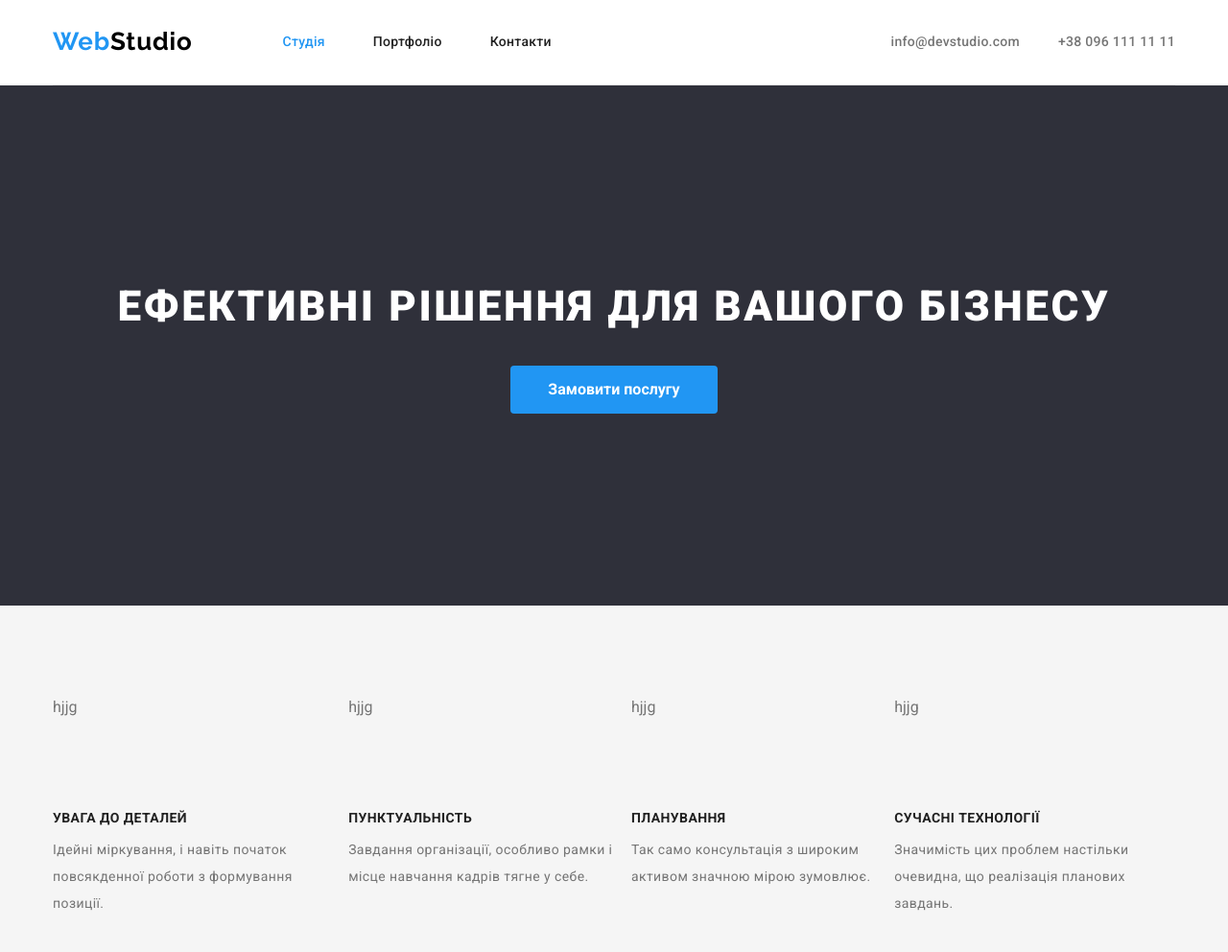
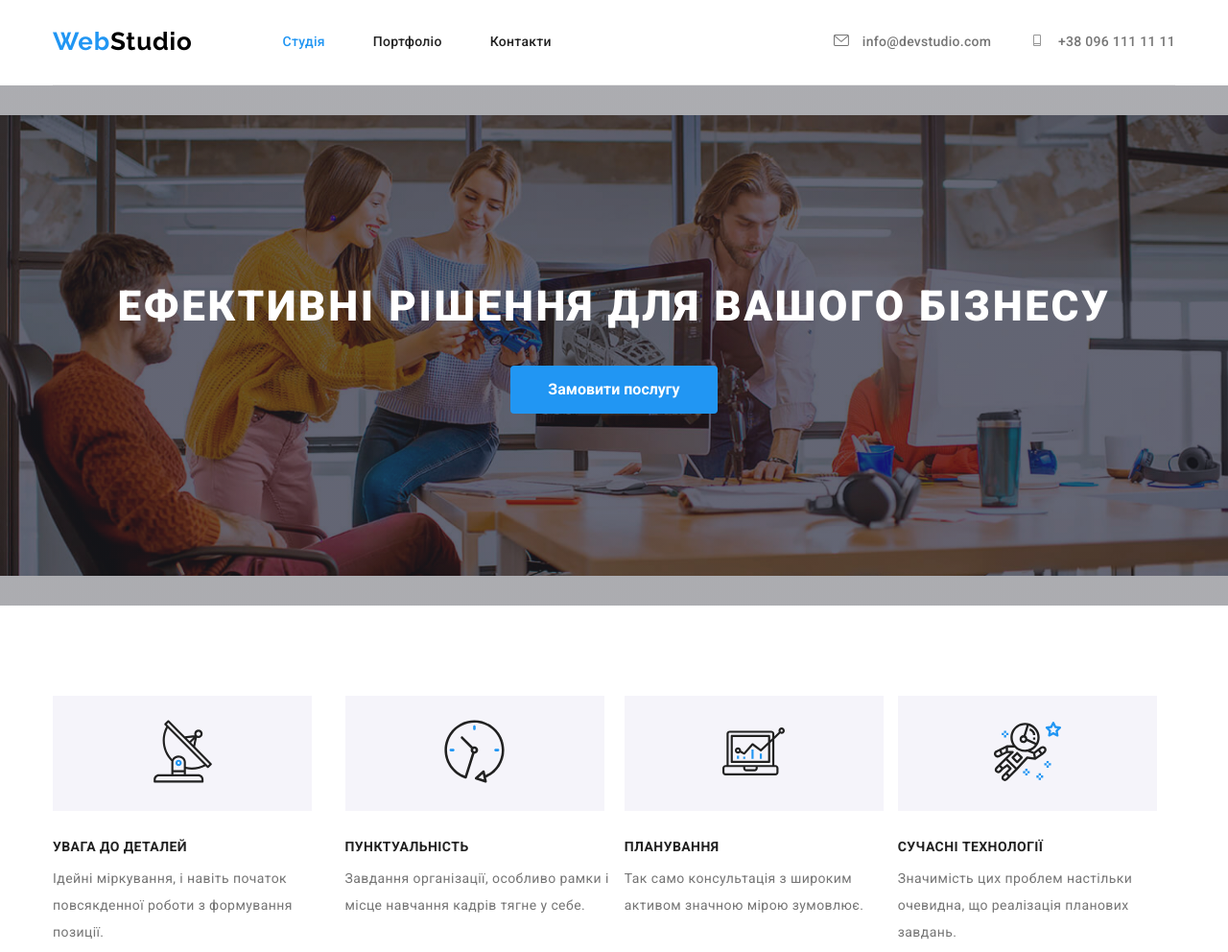
Before and after one commit to Nasvishchuk-Olena/goit-markup-hw-04, a plain HTML site: page index.html in a window 1280 px wide. Shown: the top 992 px of the page at 96% size. Drawn offline with nearby package versions, Linux system fonts and the light colour scheme.

Commit message:
not ready

```diff
--- a/css/styles.css
+++ b/css/styles.css
@@ -4,7 +4,7 @@
   --secondary-title-color: #212121;
   --accent-color: #2196f3;
   --secondary-color: #ffffff;
-  --primary-background-color: #f5f5f5;
+  --primary-background-color: #ffffff;
   --secondary-background-color: #f5f4fa;
   --third-background-color: #2f303a;
   --white-transparent-color: rgba(255, 255, 255, 0.6);
@@ -12,6 +12,7 @@
   --fifth-background-color: rgba(255, 255, 255, 1);
   --border-color: #eeeeee;
   --secondary-border-color: rgba(236, 236, 236, 1);
+  --icon-color: rgba(175, 177, 184, 1);
 }
 
 *,
@@ -39,7 +40,6 @@ body {
   font-size: 16px;
   font-weight: 400;
   line-height: 1.5;
-  max-width: 1600px;
 }
 .container {
   margin-left: auto;
@@ -158,13 +158,23 @@ img {
 .header-flex {
   display: flex;
 }
+.icon-envelope {
+  align-items: center;
+  margin-right: 10px;
+  fill: currentColor;
+}
 
 /* main */
 
 /* hero */
 
 .hero {
-  background-color: var(--third-background-color);
+  background-image: linear-gradient(rgba(47, 48, 58, 0.4), rgba(47, 48, 58, 0.4)),
+    url(../images/Img.jpg);
+
+  background-size: contain;
+  background-position: center;
+  background-repeat: no-repeat;
   text-align: center;
   padding: 200px 0;
   max-width: 1600px;
@@ -205,9 +215,6 @@ img {
 
 /* section2 */
 
-.section {
-  background-color: var (--primary-background-color);
-}
 .section-list {
   display: flex;
   gap: 15px;
@@ -243,11 +250,13 @@ img {
   letter-spacing: 0.03em;
 }
 
-.icon::before {
-  content: 'hjjg';
-  display: block;
+.button-features {
+  background-color: var(--fourth-background-color);
+  width: 270px;
   height: 120px;
-  background-color: var (--fourth-background-color);
+  border: none;
+  margin-bottom: 30px;
+  border: 4px;
 }
 
 /* section 3 */
@@ -258,7 +267,7 @@ img {
 }
 
 .list .item {
-  width: calc((100% - 60px) / 3);
+  width: calc ((100% - 60px) / 3);
 }
 
 .doing .title {
@@ -320,6 +329,30 @@ img {
   font-size: 16px;
   line-height: 1.2;
   letter-spacing: 0.03em;
+  margin-bottom: 16px;
+}
+
+.soc-list {
+  display: flex;
+  justify-content: center;
+  gap: 10px;
+}
+.soc-link {
+  width: 44px;
+  height: 44px;
+  display: flex;
+  align-items: center;
+  justify-content: center;
+  border-radius: 50%;
+  fill: var(--icon-color);
+}
+/* .soc-icon {fill:var(--icon-color);} */
+
+.soc-link:hover {
+  background-color: var(--accent-color);
+}
+.soc-link:hover .soc-icon {
+  fill: var(--secondary-color);
 }
 
 /* footer */
--- a/index.html
+++ b/index.html
@@ -31,9 +31,15 @@
           </nav>
           <ul class="contact-link">
             <li class="item">
-              <a class="mail" href="mailto:info@devstudio.com">info@devstudio.com</a>
+
+
+              <a  class="mail" href="mailto:info@devstudio.com"> <svg class="icon-envelope" width="16" height="12" >
+                <use href="./images/symbol-defs.svg#icon-envelope" ></use>
+              </svg> info@devstudio.com </a>
             </li>
-            <li class="item"><a class="phone" href="tel:+380961111111">+38 096 111 11 11</a></li>
+            <li class="item"><a class="phone" href="tel:+380961111111"> <svg class="icon-envelope" width="16" height="12" >
+                <use href="./images/symbol-defs.svg#icon-vector" ></use>
+              </svg> +38 096 111 11 11</a></li>
           </ul>
         </div>
       </div>
@@ -52,28 +58,48 @@
 
             <h2 class="visually-hidden">Особливості</h2>
             <ul class="section-list">
-              <li class="icon">
+              <li >
+                <button class="button-features">
+                  <svg class="icon" width="65" height="70" >
+                    <use href="./images/symbol-defs.svg#icon-antenna" ></use>
+                  </svg>
+                </button>
                 <h3 class="section-title">Увага до деталей</h3>
                 <p class="caption">
                   Ідейні міркування, і навіть початок повсякденної роботи з формування позиції.
                 </p>
               </li>
 
-              <li class="icon">
+              <li>
+                <button class="button-features">
+                  <svg class="icon" width="65" height="70" >
+                    <use href="./images/symbol-defs.svg#icon-clock" ></use>
+                  </svg>
+                </button>
                 <h3 class="section-title">Пунктуальність</h3>
                 <p class="caption">
                   Завдання організації, особливо рамки і місце навчання кадрів тягне у себе.
                 </p>
               </li>
 
-              <li class="icon">
+              <li>
+                <button class="button-features">
+                  <svg class="icon" width="65" height="70" >
+                    <use href="./images/symbol-defs.svg#icon-diagram" ></use>
+                  </svg>
+                </button>
                 <h3 class="section-title">Планування</h3>
                 <p class="caption">
                   Так само консультація з широким активом значною мірою зумовлює.
                 </p>
               </li>
 
-              <li class="icon">
+              <li >
+                <button class="button-features">
+                  <svg class="icon" width="70" height="70" >
+                    <use href="./images/symbol-defs.svg#icon-astronaut" ></use>
+                  </svg>
+                </button>
                 <h3 class="section-title">Сучасні технології</h3>
                 <p class="caption">
                   Значимість цих проблем настільки очевидна, що реалізація планових завдань.
@@ -116,8 +142,39 @@
             <li class="card">
               <img src="./images/img1.jpg" alt="Фото Ігоря" width="270" />
               <div class="card-info">
+
                 <h3 class="name">Ігор Дем'яненко</h3>
               <p class="content">Product Designer</p>
+              <ul class="soc-list">
+                  <li class="soc-item">
+                    <a href="" class="soc-link">
+                      <svg class="soc-icon" width="20" height="20">
+                        <use href="./images/symbol-defs.svg#icon-instagram"></use>
+                      </svg>
+                    </a>
+                  </li>
+                  <li class="soc-item">
+                    <a href="" class="soc-link">
+                      <svg class="soc-icon" width="20" height="20">
+                        <use href="./images/symbol-defs.svg#icon-twitter"></use>
+                      </svg>
+                    </a>
+                  </li>
+                  <li class="soc-item">
+                    <a href="" class="soc-link">
+                      <svg class="soc-icon" width="20" height="20">
+                        <use href="./images/symbol-defs.svg#icon-facebook"></use>
+                      </svg>
+                    </a>
+                  </li>
+                  <li class="soc-item">
+                    <a href="" class="soc-link">
+                      <svg class="soc-icon" width="20" height="20">
+                        <use href="./images/symbol-defs.svg#icon-linkedin"></use>
+                      </svg>
+                    </a>
+                  </li>
+                </ul>
               </div>
             </li>
 
```
Also changed, not shown: images/Img.jpg (added), images/antenna.svg (added), images/astronaut.svg (added), images/clock.svg (added), images/diagram.svg (added), images/symbol-defs.svg (added).
